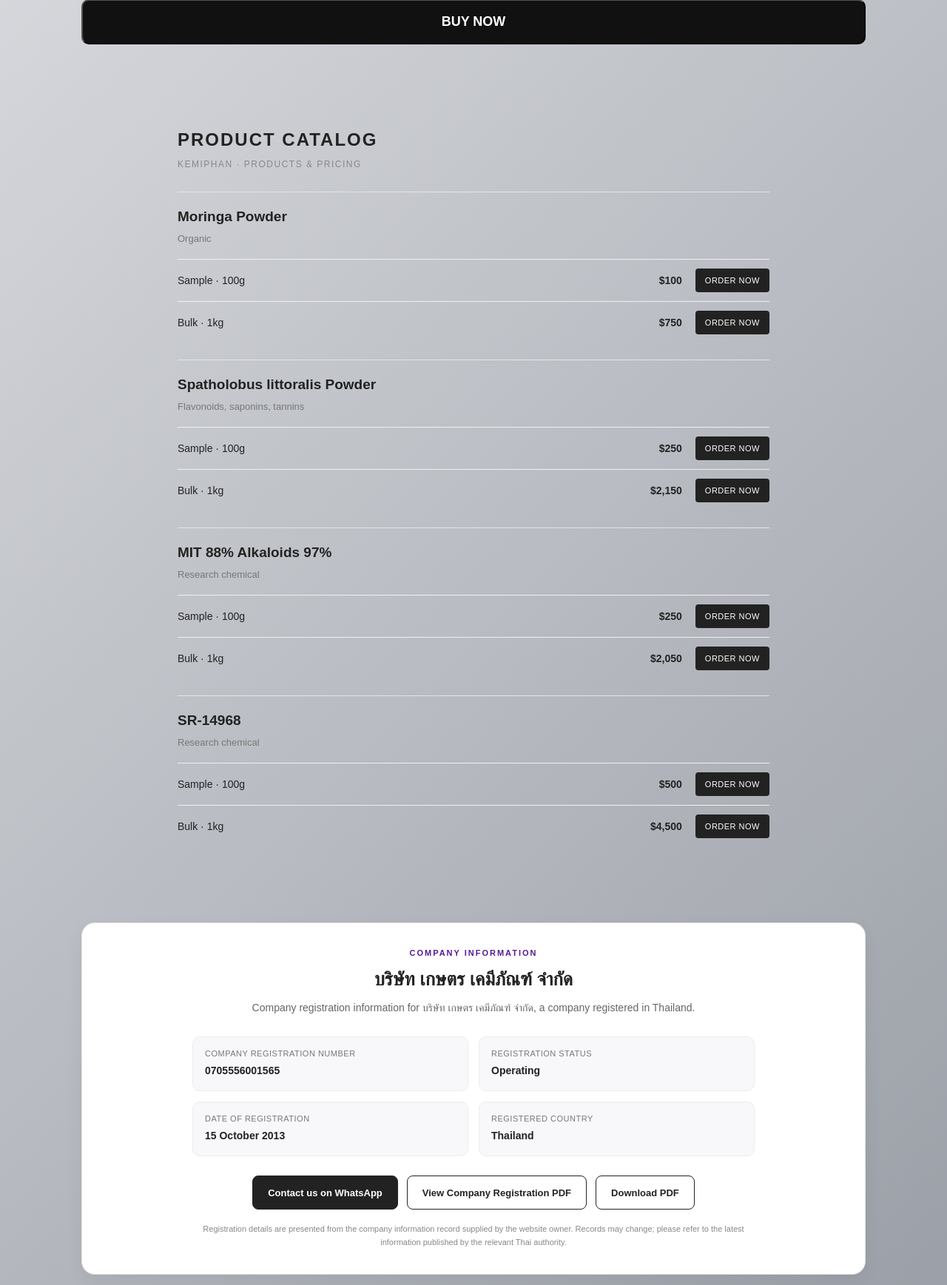
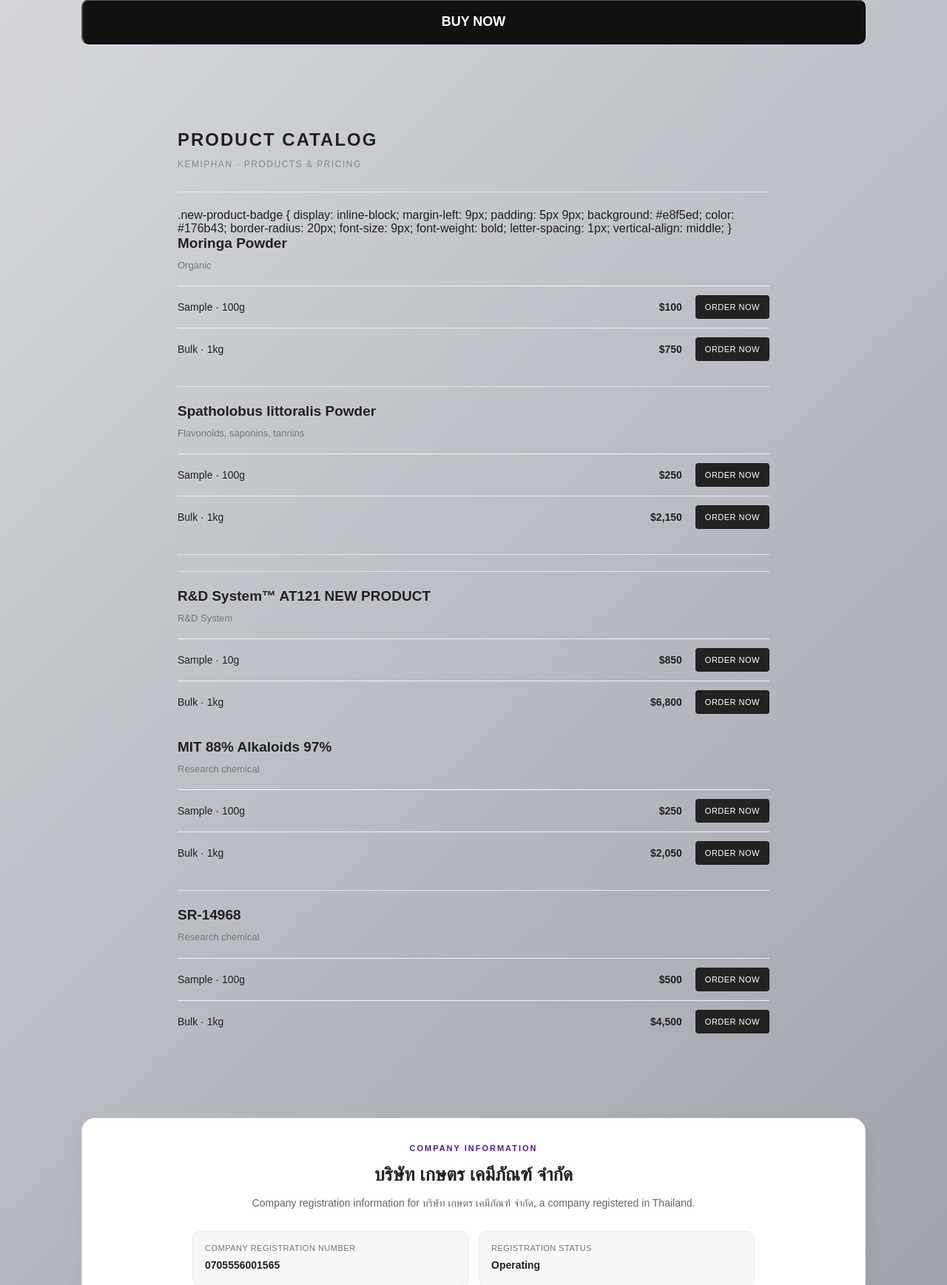
Before and after one commit to kemiphan0007/kaka, a Flask app: page / in a window 1280 px wide. Shown: the part 1285-3022 px from the top of the page at 74% size. Run offline with Flask 3, Linux system fonts and the light colour scheme; some libraries are stand-ins or nearby versions.

Commit message:
Update index.html

```diff
--- a/templates/index.html
+++ b/templates/index.html
@@ -830,6 +830,18 @@ if (option) {
     <p class="catalog-subtitle">KEMIPHAN · PRODUCTS &amp; PRICING</p>
 
     <div class="catalog-item">
+        .new-product-badge {
+    display: inline-block;
+    margin-left: 9px;
+    padding: 5px 9px;
+    background: #e8f5ed;
+    color: #176b43;
+    border-radius: 20px;
+    font-size: 9px;
+    font-weight: bold;
+    letter-spacing: 1px;
+    vertical-align: middle;
+}
         <h3>Moringa Powder</h3>
         <p class="description">Organic</p>
 
@@ -864,6 +876,30 @@ if (option) {
     </div>
 
     <div class="catalog-item">
+        <div class="catalog-item">
+    <h3>
+        R&amp;D System™ AT121
+        <span class="new-product-badge">NEW PRODUCT</span>
+    </h3>
+
+    <p class="description">R&amp;D System</p>
+
+    <div class="product-option">
+        <span>Sample · 10g</span>
+        <strong>$850</strong>
+        <a href="/checkout?package=R%26D%20System%20AT121%20-%2010g%20Sample&amp;price=850">
+            ORDER NOW
+        </a>
+    </div>
+
+    <div class="product-option">
+        <span>Bulk · 1kg</span>
+        <strong>$6,800</strong>
+        <a href="/checkout?package=R%26D%20System%20AT121%20-%201kg%20Bulk&amp;price=6800">
+            ORDER NOW
+        </a>
+    </div>
+</div>
         <h3>MIT 88% Alkaloids 97%</h3>
         <p class="description">Research chemical</p>
 
```
